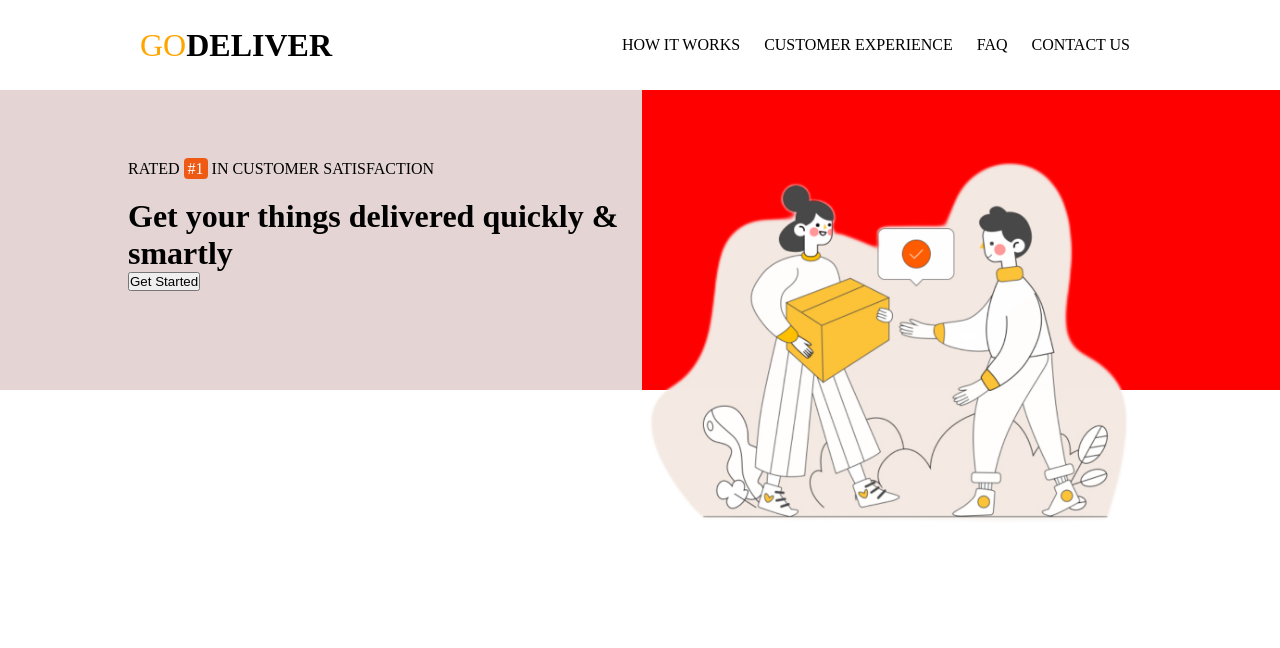
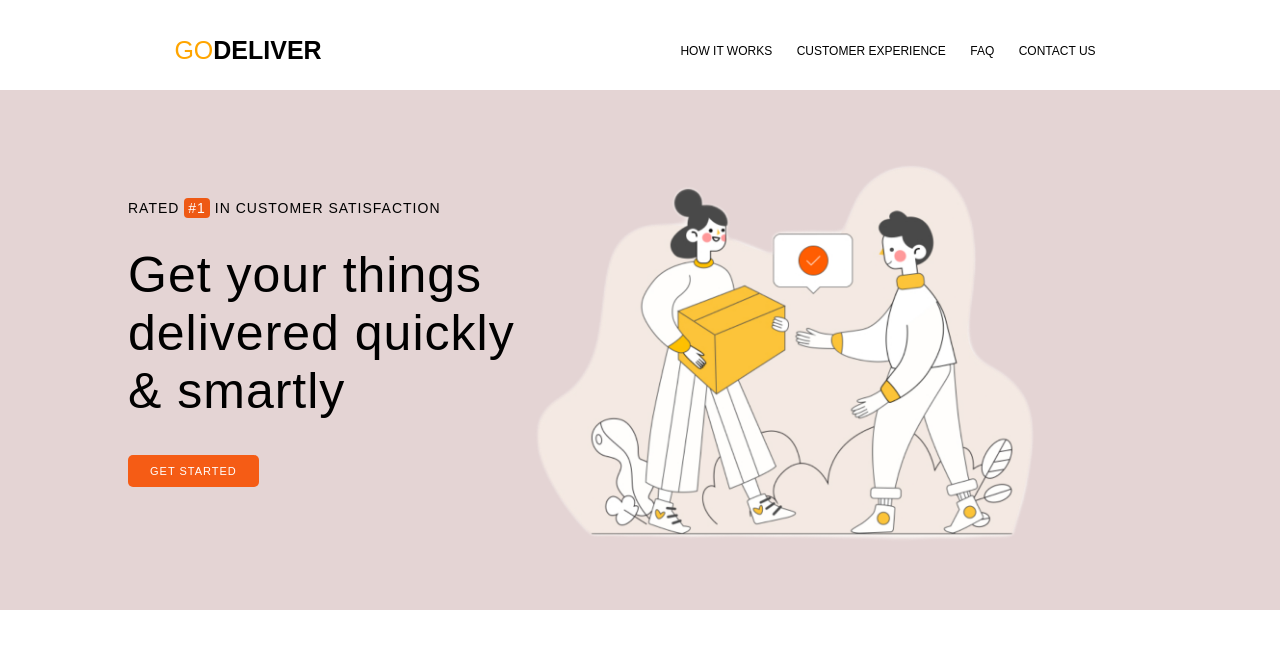
Before and after one commit to ahmedabukar01/GoDeliiver, a plain HTML site: page index.html in a window 1280 px wide. Drawn offline with Linux system fonts and the light colour scheme.

Commit message:
just working

```diff
--- a/index.html
+++ b/index.html
@@ -20,12 +20,12 @@
         <div class="container">
             <div class="main-text">
                 <p>Rated <span>#1</span> in Customer Satisfaction</p>
-                <h1>Get your things delivered quickly & smartly</h1>
+                <h1>Get your things delivered quickly<br> & smartly</h1>
                 <button>Get Started</button>
             </div>
-            <div class="deliver-image">
+
                 <img src="img/img.png">
-            </div>
+
         </div>
     </div>
 </body>
--- a/style.css
+++ b/style.css
@@ -2,6 +2,9 @@
     margin:0;
     padding:0;
     box-sizing:border-box;
+}
+body{
+    font-family:arial, Helvetica;
 }
 
 /* NavBar*/
@@ -11,7 +14,11 @@ header{
     display:flex;
     justify-content: space-around;
     align-items: center;
+    padding-top:10px;
     text-transform:uppercase;
+}
+header h1{
+    font-size:25px;
 }
 ul{
     list-style-type:none;
@@ -22,7 +29,7 @@ a{
 }
 ul li{
     display:inline;
-    font-size: 16px;
+    font-size: 12px;
     font-weight: 300;
     padding:10px;
 
@@ -40,14 +47,20 @@ header h1 span{
     width:90%;
     margin:0 0 0 auto;
     display:flex;
-    justify-content: center;
+    justify-content: start;
 }
 .main-text{
     padding-top:50px;
+    font-size:25px;
+    width:400px;
 }
 .main-text p{
-    padding:20px 0;
+    padding-top:60px;
+    padding-bottom:15px;
     text-transform: uppercase;
+    letter-spacing: 1px;
+    font-size:14px;
+    font-weight: 100;
 }
 .main-text p span{
     background:#ee5914;
@@ -55,11 +68,25 @@ header h1 span{
     padding:2px 4px;
     border-radius: 4px;
 }
-.deliver-image{
-    width:750px;
-    background:red;
-    height:300px;
+.main-text h1{
+    font-size:50px;
+    padding:15px 0;
+    font-weight:540;
+    letter-spacing: 1px;
 }
 img{
-    width:500px;
+    width:520px;
 }
+button{
+    margin-top:20px;
+    background:#f55c15;
+    padding:10px 22px;
+    border:none;
+    border-radius: 5px;
+    color:#fff;
+    font-size:11px;
+    letter-spacing: 1px;
+    font-weight: 100;
+    text-transform: uppercase;
+
+}
```
